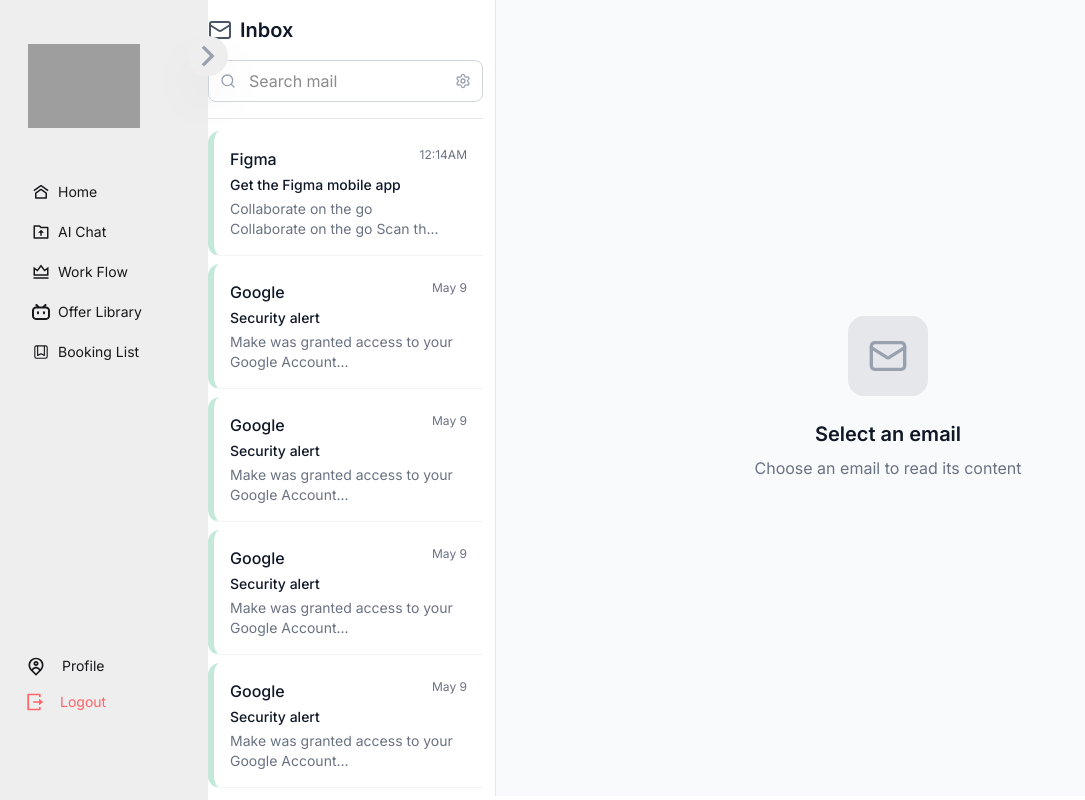
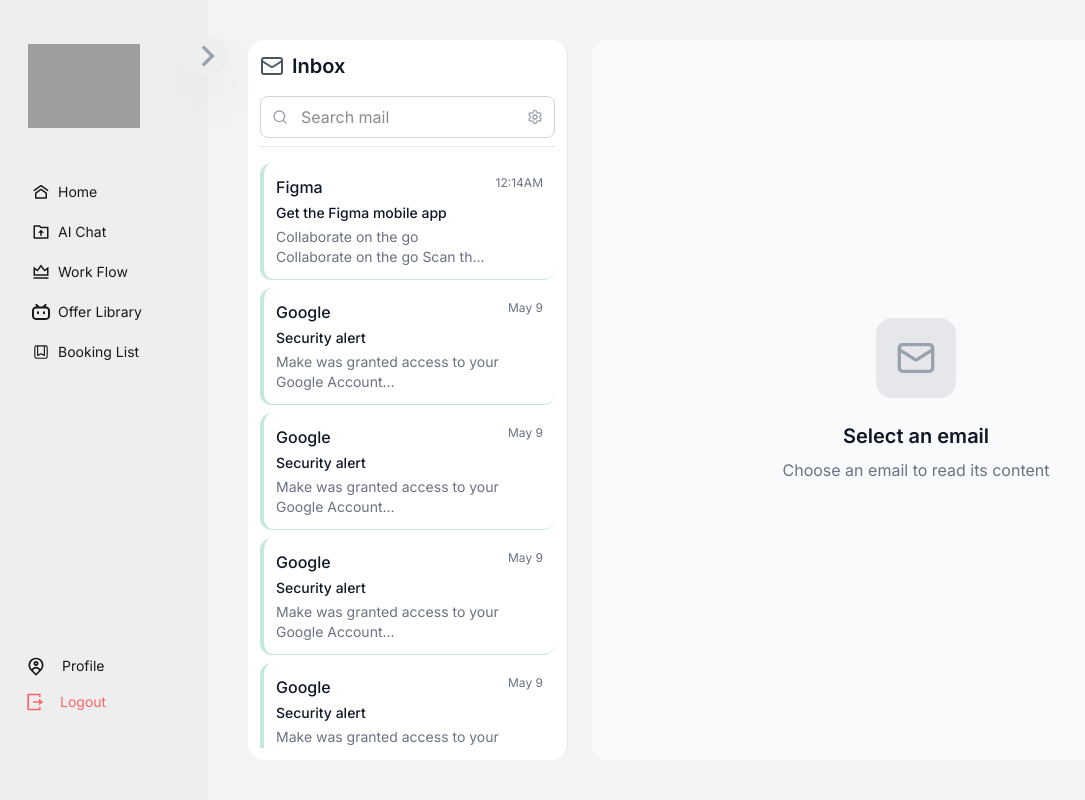
Before and after one commit to Ibrahimkhalill/-Intellexa-AI-Agent-website, a React (Vite) app: page /email-automation in a window 1280 px wide. Shown: the whole page, without its empty margins (0-1085 px from the left). Built offline with nearby package versions, Linux system fonts and the light colour scheme; grey boxes are pictures that could not be loaded.

Commit message:
Refactor: Enhance EmailAutomation component layout and functionality; implement Search component for hotel suggestions; update WorkFlow component to navigate to Search; add routing for Search.

```diff
--- a/src/Pages/Dashboard/Email/EmailAutomation.jsx
+++ b/src/Pages/Dashboard/Email/EmailAutomation.jsx
@@ -11,58 +11,22 @@ const EmailAutomation = () => {
   const [message, setMessage] = useState('');
 
   const emails = [
-    {
-      id: 1,
-      sender: 'Figma',
-      subject: 'Get the Figma mobile app',
-      preview: 'Collaborate on the go\nCollaborate on the go Scan th...',
-      time: '12:14AM',
-      isUnread: true
-    },
-    {
-      id: 2,
-      sender: 'Google',
-      subject: 'Security alert',
-      preview: 'Make was granted access to your Google Account...',
-      time: 'May 9',
-      isUnread: true
-    },
-    {
-      id: 3,
-      sender: 'Google',
-      subject: 'Security alert',
-      preview: 'Make was granted access to your Google Account...',
-      time: 'May 9',
-      isUnread: true
-    },
-    {
-      id: 4,
-      sender: 'Google',
-      subject: 'Security alert',
-      preview: 'Make was granted access to your Google Account...',
-      time: 'May 9',
-      isUnread: true
-    },
-    {
-      id: 5,
-      sender: 'Google',
-      subject: 'Security alert',
-      preview: 'Make was granted access to your Google Account...',
-      time: 'May 9',
-      isUnread: true
-    }
+    { id: 1, sender: 'Figma', subject: 'Get the Figma mobile app', preview: 'Collaborate on the go\nCollaborate on the go Scan th...', time: '12:14AM', isUnread: true },
+    { id: 2, sender: 'Google', subject: 'Security alert', preview: 'Make was granted access to your Google Account...', time: 'May 9', isUnread: true },
+    { id: 3, sender: 'Google', subject: 'Security alert', preview: 'Make was granted access to your Google Account...', time: 'May 9', isUnread: true },
+    { id: 4, sender: 'Google', subject: 'Security alert', preview: 'Make was granted access to your Google Account...', time: 'May 9', isUnread: true },
+    { id: 5, sender: 'Google', subject: 'Security alert', preview: 'Make was granted access to your Google Account...', time: 'May 9', isUnread: true },
+    { id: 6, sender: 'Google', subject: 'Security alert', preview: 'Make was granted access to your Google Account...', time: 'May 9', isUnread: true },
   ];
 
   const tags = ['Booking', 'Finding', 'Inquiries'];
 
   return (
-    <div className="min-h-[83vh] bg-[#F2F4F3] flex">
-      {/* Main Content */}
-      <div className="flex-1 flex">
-        {/* Email List */}
-        <div className="w-72 bg-white border-r border-gray-200 pr-3">
+    <div className="min-h-screen bg-[#F2F4F3] flex flex-col md:flex-row p-4 md:p-10 overflow-hidden">
+      {/* Email List Sidebar */}
+      <div className="w-full md:w-80 bg-white border-r border-gray-200 p-3 rounded-2xl md:rounded-l-2xl md:h-[90vh] flex-shrink-0 flex flex-col">
         {/* Header */}
-          <div className="py-4 border-b border-gray-200">
+        <div className="sticky top-0 bg-white z-10 pb-2 border-b border-gray-200">
           <div className="flex items-center mb-4">
             <Mail className="w-6 h-6 text-gray-600 mr-2" />
             <h2 className="text-xl font-semibold text-gray-900">Inbox</h2>
@@ -70,24 +34,28 @@ const EmailAutomation = () => {
 
           {/* Search */}
           <div className="relative">
-              <Search className="w-4 h-4 text-gray-400 absolute left-3 top-1/2 transform -translate-y-1/2" />
+            <Search className="w-4 h-4 text-gray-400 absolute left-3 top-1/2 -translate-y-1/2" />
             <input
               type="text"
               placeholder="Search mail"
-                className="w-full pl-10 pr-10 py-2 border border-gray-300 rounded-lg focus:outline-none focus:ring-2 focus:ring-blue-500 focus:border-transparent"
+              className="w-full pl-10 pr-8 py-2 border border-gray-300 rounded-lg focus:outline-none focus:ring-2 focus:ring-blue-500"
             />
-              <Settings className="w-4 h-4 text-gray-400 absolute right-3 top-1/2 transform -translate-y-1/2 cursor-pointer" />
+            <Settings className="w-4 h-4 text-gray-400 absolute right-3 top-1/2 -translate-y-1/2 cursor-pointer" />
           </div>
         </div>
 
         {/* Email List */}
-          <div className="overflow-y-auto h-full mt-3">
+        <div className="overflow-y-auto mt-4 flex-1">
           {emails.map((email) => (
             <div
               key={email.id}
-                className={`p-4 border-b rounded-l-xl mb-2 border-gray-100 cursor-pointer hover:bg-gray-50 ${
-                  selectedEmail === email.id ? 'bg-blue-50 border-l-6 border-l-blue-500' : ''
-                } ${email.isUnread ? 'border-l-6  border-l-[#C4E8DA]' : ''}`}
+              className={`p-3 border-b mb-2 cursor-pointer hover:bg-gray-50 rounded-xl ${
+                selectedEmail === email.id
+                  ? 'bg-blue-50 border-l-4 border-blue-500'
+                  : email.isUnread
+                  ? 'border-l-4 border-[#C4E8DA]'
+                  : ''
+              }`}
               onClick={() => setSelectedEmail(email.id)}
             >
               <div className="flex justify-between items-start mb-1">
@@ -96,7 +64,7 @@ const EmailAutomation = () => {
                 </span>
                 <span className="text-xs text-gray-500">{email.time}</span>
               </div>
-                <div className={`text-sm ${email.isUnread ? 'font-medium text-gray-900' : 'text-gray-600'} mb-1`}>
+              <div className={`text-sm mb-1 ${email.isUnread ? 'font-medium text-gray-900' : 'text-gray-600'}`}>
                 {email.subject}
               </div>
               <div className="text-sm text-gray-500 line-clamp-2 whitespace-pre-line">
@@ -108,18 +76,19 @@ const EmailAutomation = () => {
       </div>
 
       {/* Chat Area */}
-        <div className="flex-1 flex flex-col">
+      <div className="flex-1 flex flex-col mt-6 md:mt-0 md:ml-6 bg-white rounded-2xl overflow-hidden">
         {selectedEmail ? (
           <>
             {/* Chat Header */}
             <div className="p-6 border-b border-gray-200 bg-white">
               <h3 className="text-lg font-semibold text-gray-900">
-                  {emails.find(e => e.id === selectedEmail)?.sender} - {emails.find(e => e.id === selectedEmail)?.subject}
+                {emails.find((e) => e.id === selectedEmail)?.sender} -{' '}
+                {emails.find((e) => e.id === selectedEmail)?.subject}
               </h3>
             </div>
 
-              {/* Chat Messages Area */}
-              <div className="flex-1 p-6 bg-gray-50">
+            {/* Chat Content */}
+            <div className="flex-1 p-6 bg-gray-50 overflow-auto">
               <div className="text-center text-gray-500">
                 <p>Start conversation about this email...</p>
               </div>
@@ -127,23 +96,18 @@ const EmailAutomation = () => {
 
             {/* Chat Input */}
             <div className="m-2 p-4 rounded-lg bg-white border border-gray-200">
-
-                <div className="flex items-center space-x-3">
+              <div className="flex items-center space-x-3 mb-3">
                 <input
                   type="text"
-                    placeholder="Ask any think"
+                  placeholder="Ask anything"
                   value={message}
                   onChange={(e) => setMessage(e.target.value)}
-                    className="flex-1 px-4 py-3 outline-none rounded-lg "
+                  className="flex-1 px-4 py-3 outline-none rounded-lg border border-gray-300 focus:ring-2 focus:ring-green-500"
                 />
-
               </div>
-                <div className='flex items-center justify-between'>
-
-
-                 <div className="flex items-center space-x-3 ">
-                  <div className='bg-[#E2F4EC] p-2 rounded-full'>
-
+              <div className="flex items-center justify-between flex-wrap gap-2">
+                <div className="flex items-center space-x-2 flex-wrap">
+                  <div className="bg-[#E2F4EC] p-2 rounded-full">
                     <Plus className="w-5 h-5 text-gray-400" />
                   </div>
                   {tags.map((tag) => (
@@ -155,25 +119,23 @@ const EmailAutomation = () => {
                     </span>
                   ))}
                 </div>
-                <button className="px-6 py-1 bg-[#1B4635] text-white rounded-lg hover:bg-green-700 focus:outline-none focus:ring-2 focus:ring-green-500 font-medium">
+                <button
+                  className="px-6 py-2 bg-[#1B4635] text-white rounded-lg hover:bg-green-700 focus:outline-none focus:ring-2 focus:ring-green-500 font-medium mt-2 md:mt-0"
+                >
                   Send
                 </button>
               </div>
             </div>
           </>
         ) : (
-            /* Empty State */
           <div className="flex-1 flex flex-col items-center justify-center bg-gray-50">
             <div className="w-20 h-20 bg-gray-200 rounded-2xl flex items-center justify-center mb-6">
               <Mail className="w-10 h-10 text-gray-400" />
             </div>
             <h3 className="text-xl font-semibold text-gray-900 mb-2">Select an email</h3>
-              <p className="text-gray-500 text-center max-w-sm">
-                Choose an email to read its content
-              </p>
+            <p className="text-gray-500 text-center max-w-sm">Choose an email to read its content</p>
           </div>
         )}
-        </div>
       </div>
     </div>
   );
--- a/src/Pages/Dashboard/Worlflow/WorkFlow.jsx
+++ b/src/Pages/Dashboard/Worlflow/WorkFlow.jsx
@@ -14,14 +14,17 @@ import BookNow from "../../../assets/images/BookNow.svg";
 import Hotel_book from "../../../assets/images/Hotel_book.svg";
 import Birthday_book from "../../../assets/images/birthday_books.svg";
 import res from "../../../assets/images/res.svg";
+import { useNavigate } from "react-router-dom";
 
 const WorkFlow = () => {
+  const navigate = useNavigate();
   const automationTemplates = [
     {
       title: "Flight Booking",
       description:
         "Summarize emails with Gmail and OpenAI, then send the summaries to the client.",
       icons: [flightImg, aiImg, flightImg1],
+      link: "/ai_search",
     },
     {
       title: "Restaurant Booking",
@@ -34,18 +37,21 @@ const WorkFlow = () => {
       description:
         "Summarize emails with Gmail and OpenAI, then send the summaries to the client.",
       icons: [spaImg, aiImg, BookNow],
+      link: "/ai_search",
     },
     {
       title: "Birthday Booking",
       description:
         "Summarize emails with Gmail and OpenAI, then send the summaries to the client.",
       icons: [birthdayImg, aiImg, Birthday_book],
+      link: "/ai_search",
     },
     {
       title: "Concert Tickets Booking",
       description:
         "Summarize emails with Gmail and OpenAI, then send the summaries to the client.",
       icons: [concertImg, aiImg, documentImg],
+      link: "/ai_search",
     },
 
     {
@@ -53,6 +59,7 @@ const WorkFlow = () => {
       description:
         "Summarize emails with Gmail and OpenAI, then send the summaries to the client.",
       icons: [spaImg, aiImg, BookNow],
+      link: "/ai_search",
     },
 
     {
@@ -67,6 +74,7 @@ const WorkFlow = () => {
       description:
         "Summarize emails with Gmail and OpenAI, then send the summaries to the client.",
       icons: [hotelImg, aiImg, res],
+      link: "/ai_search",
     },
   ];
 
@@ -79,6 +87,7 @@ const WorkFlow = () => {
           {automationTemplates.map((template, index) => (
             <div
               key={index}
+              onClick={() => template.link && navigate(template.link)}
               className="bg-[#F5F4F0] rounded-lg shadow-sm p-6 hover:shadow-md transition-shadow cursor-pointer"
             >
               <div className="flex items-center justify-center space-x-2 mb-4">
--- a/src/Routers/Router.jsx
+++ b/src/Routers/Router.jsx
@@ -13,6 +13,7 @@ import OfferLibrary from "../Pages/Dashboard/offer/OfferLibrary";
 import AllOferLibrary from "../Pages/Dashboard/offer/AllOferLibrary";
 import BookingDeatils from "../Pages/Dashboard/booking/BookingDeatils";
 import BookingForm from "../Pages/Dashboard/BookingForm/BookingForm";
+import Search from "../Pages/Dashboard/Worlflow/Search";
 const router = createBrowserRouter([
   {
     path: "/",
@@ -33,6 +34,10 @@ const router = createBrowserRouter([
       {
         path: "/email-automation",
         element: <EmailAutomation/>
+      },
+      {
+        path: "/ai_search",
+        element: <Search/>
       },
       {
         path: "/worlflow",
```
Also changed, not shown: src/Pages/Dashboard/Worlflow/Search.jsx (added, +132 -0 lines). Lines whose indentation alone changed are shown as unchanged.
